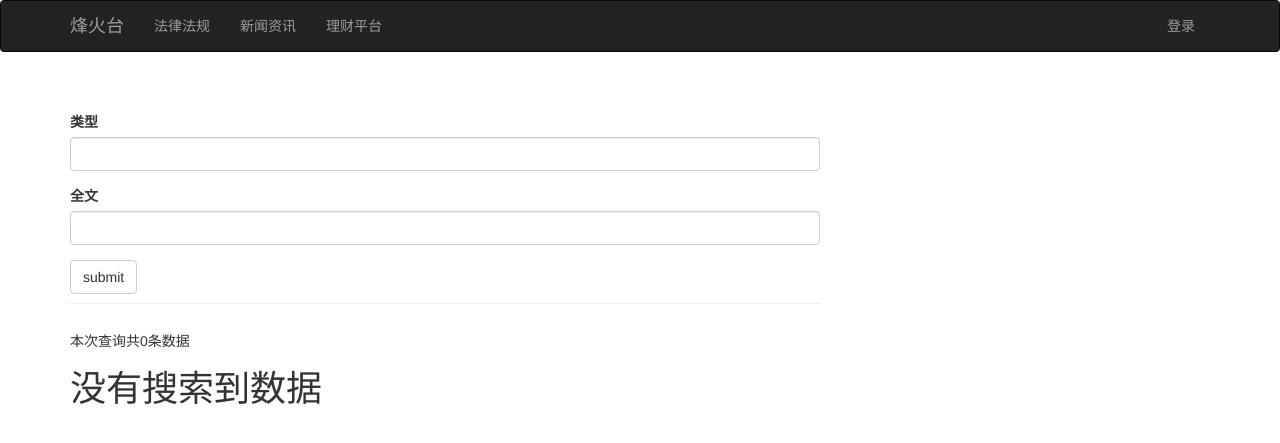
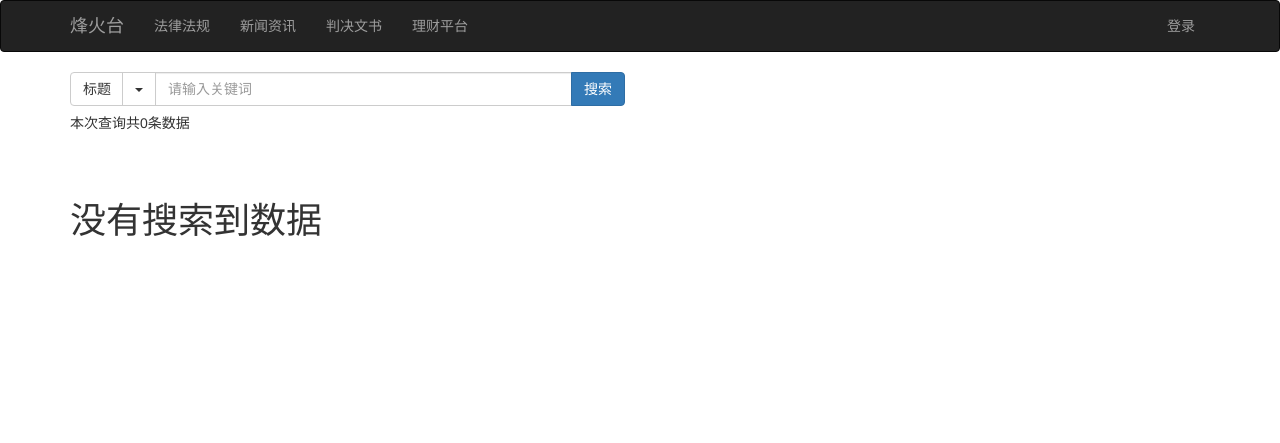
Before and after one commit to Moxikai/law_show, a Flask app: page /document in a window 1280 px wide. Shown: the top 443 px of the page. Run offline with Flask 2, Linux system fonts and the light colour scheme; data that the repository does not hold is empty; some libraries are stand-ins or nearby versions.

Commit message:
add document

```diff
--- a/app/forms.py
+++ b/app/forms.py
@@ -6,7 +6,7 @@
 """
 
 from flask_wtf import Form
-from wtforms import StringField,SubmitField,TextAreaField,validators,RadioField
+from wtforms import StringField,SubmitField,TextAreaField,HiddenField
 from wtforms.validators import DataRequired
 
 class LawForm(Form):
@@ -65,6 +65,6 @@ class DocumentUpdateForm(Form):
 
 class DocumentsSearchForm(Form):
     """通用搜索表单"""
-    type = StringField('类型') # 搜索类型
+    type = HiddenField() # 搜索类型，设置为隐藏字段
     keywords = StringField('全文',validators=[DataRequired()]) # 搜索内容
     submit = SubmitField('submit') # 提交
--- a/app/main/views.py
+++ b/app/main/views.py
@@ -348,3 +348,9 @@ def document_index():
         paginate(page,current_app.config['DOCUMENTS_PER_PAGE'],False)
     document_list = pagination.items
     return render_template('document_index.html',form=form,pagination=pagination,count=count,document_list=document_list)
+
+@main.route('/document/<int:id>')
+def document_detail(id):
+    """文书详情"""
+    document = Document.query.get_or_404(id)
+    return render_template('document_detail.html',document=document)
--- a/app/templates/base.html
+++ b/app/templates/base.html
@@ -23,6 +23,9 @@
                     </li>
                     <li>
                         <a href="{{ url_for('main.news') }}">新闻资讯</a>
+                    </li>
+                    <li>
+                        <a href="{{ url_for('main.document_index') }}">判决文书</a>
                     </li>
                     <li>
                         <a href="{{ url_for('main.platform_list') }}">理财平台</a>
--- a/app/templates/document_index.html
+++ b/app/templates/document_index.html
@@ -1,33 +1,55 @@
 {% extends 'base.html' %}
 {% import 'bootstrap/wtf.html' as wtf %}
 {% import '_macros.html' as macros %}
+
 
 {% block content %}
     {{ super() }}
 
     <div class="container">
         <div class="row">
-            <div class="col-md-8">
-                <!--搜索表单-->
-                <div class="page-header">
+            <div class="col-md-6">
+                <form class="form" role="form" method="post">
+                    {{ form.csrf_token() }}
+                    <!--设置默认值-->
+                    {{ form.type(value="title") }}
+                    <div class="input-group">
+                        <div class="input-group-btn">
+                            <button class="btn btn-default" id="show-type">标题</button>
+                            <button type="button" class="btn btn-default dropdown-toggle" data-toggle="dropdown">
+                                <span class="caret"></span>
+                            </button>
+                            <ul class="dropdown-menu" id="test">
+                                <li><a class="search-type" title="title">标题</a></li>
+                                <li><a class="search-type" title="full_content">全文</a></li>
+                            </ul>
 
-                    {{ wtf.quick_form(form) }}
-                </div>
+                        </div>
+                        <!--关键词输入框-->
+                        {{ form.keywords(class="form-control",placeholder="请输入关键词") }}
+                        <span class="input-group-btn">
+                            {{ form.submit(class="btn btn-primary",value="搜索") }}
+                        </span>
+                    </div>
+
+                </form>
+                <span>
+                    <h5>本次查询共{{ count }}条数据</h5>
+                </span>
             </div>
         </div>
+        <br>
+        <br>
         <!--主体-->
         <div class="row">
             <div class="col-md-8">
-                <span>
-                    <h5>本次查询共{{ count }}条数据</h5>
-                </span>
                 <div>
                     {% if document_list %}
                         <ul class="document-list">
                             <!--文书列表-->
                             {% for document in document_list %}
                                 <span>
-                                    <a href="#">{{ document.title }}</a>
+                                    <a href="{{ url_for('main.document_detail',id=document.id) }}">{{ document.title }}</a>
                                 </span>
                                 <span>
                                     <p>{{ document.conclusion_date }}</p>
@@ -50,3 +72,17 @@
     </div>
 
 {% endblock %}
+{% block scripts %}
+    {{ super() }}
+   <script>
+        $(document).ready(function() {
+        $(".search-type").click(function(){
+            //|获取当前对象的 data id 属性值
+            var sel =$(this).html();
+            var v = $(this).attr("title");
+            $("#show-type").html(sel);
+            $("#type").attr('value',v);
+        });
+            });
+    </script>
+{% endblock %}
```
Also changed, not shown: app/templates/document_detail.html (added, +22 -0 lines).
